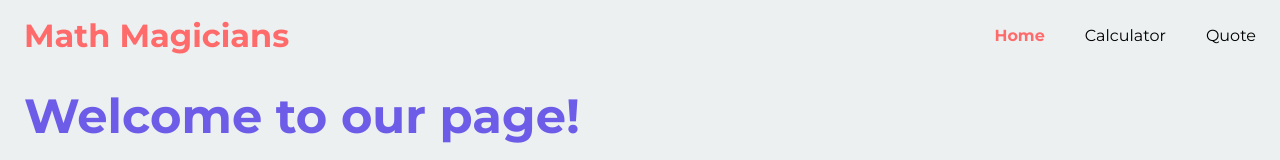
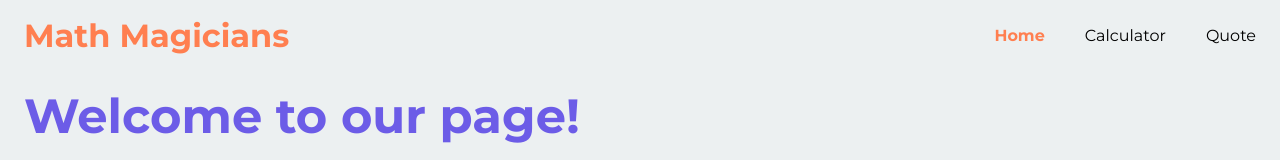
Before and after one commit to usmansbk/math-magicians, a React (Create React App) app: page / in a window 1280 px wide. Shown: the top 160 px of the page. Built offline with nearby package versions, Linux system fonts and the light colour scheme.

Commit message:
Change primary color

```diff
--- a/src/index.css
+++ b/src/index.css
@@ -50,7 +50,7 @@ a {
 }
 
 .app-title {
-  color: #ff6b6b;
+  color: #ff7f50;
 }
 
 .section-title {
@@ -60,5 +60,5 @@ a {
 
 .active {
   font-weight: bold;
-  color: #ff6b6b;
+  color: #ff7f50;
 }
```
